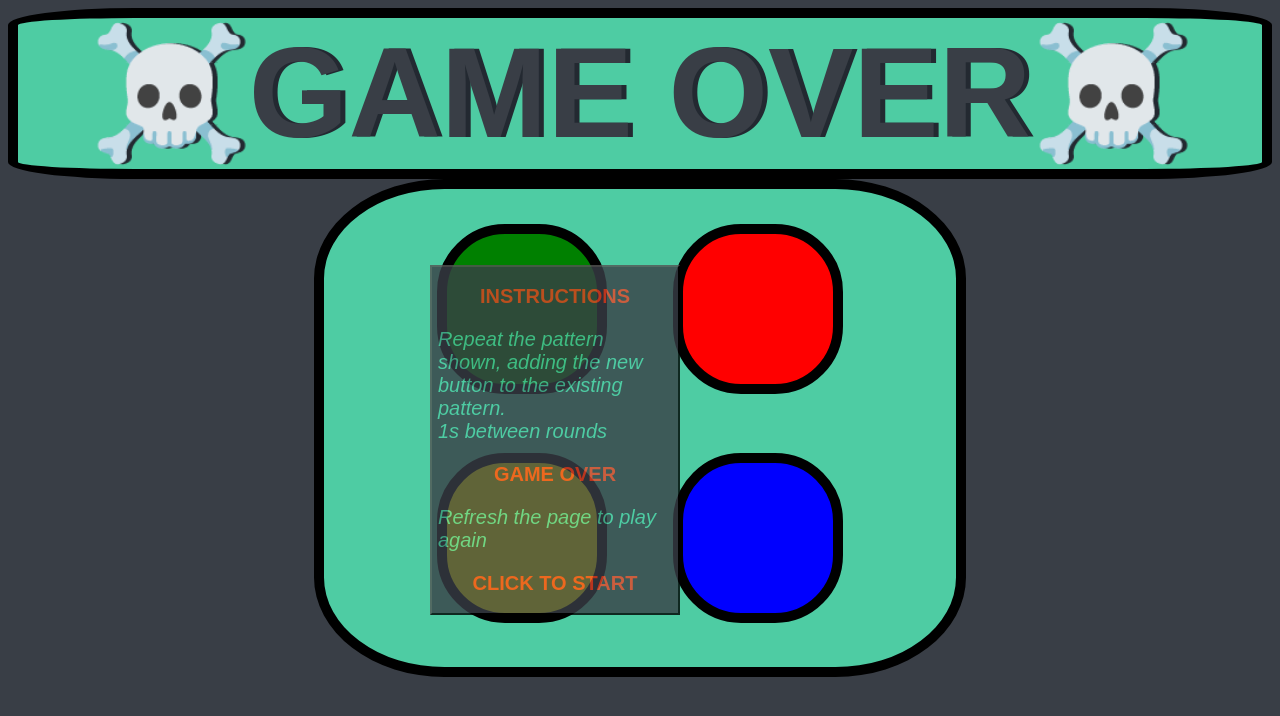
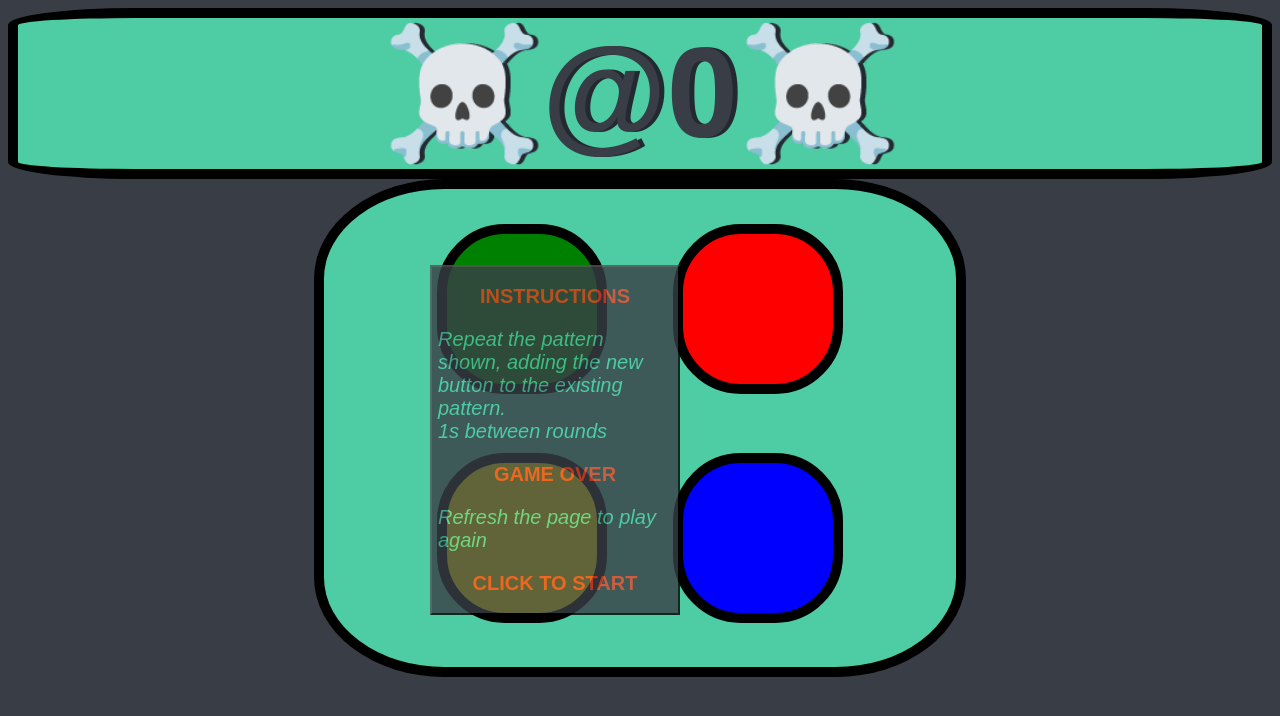
Before and after one commit to JustDevInn/Simon-game-project-v4, a plain HTML site: page index.html in a window 1280 px wide. Both pictures are taken after a click on the element 757 px from the left and 309 px from the top of the page. Drawn offline with Linux system fonts and the light colour scheme.

Commit message:
version4

```diff
--- a/index.html
+++ b/index.html
@@ -15,7 +15,6 @@
         1s between rounds</i></p>
     <h4><b>GAME OVER</b></h4>
     <p><i>Refresh the page to play again</i></p>
-    <p><i></i></p>
     <h4>CLICK TO START</h4>
 </button>
 
--- a/script.js
+++ b/script.js
@@ -64,7 +64,7 @@ function checkAnswer(currentLevel) {
             }, 1000);
         }
     } else {
-        document.querySelector("#level-title").innerHTML = "☠️GAME OVER☠️";
+        document.querySelector("#level-title").innerHTML = `☠️@${level}☠️`;
         startOver();
     }
 }
```
